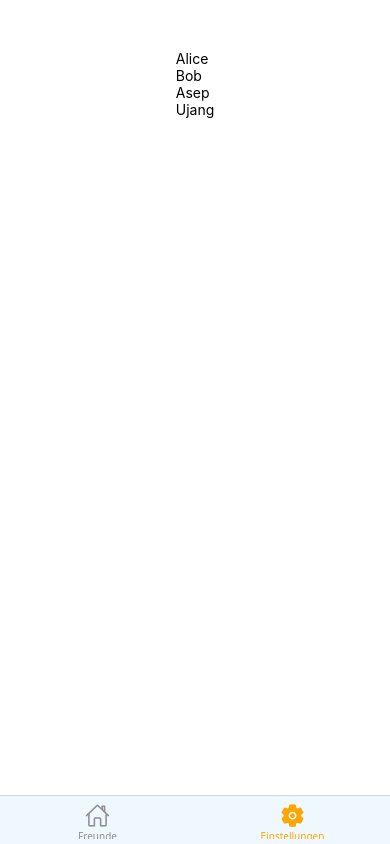
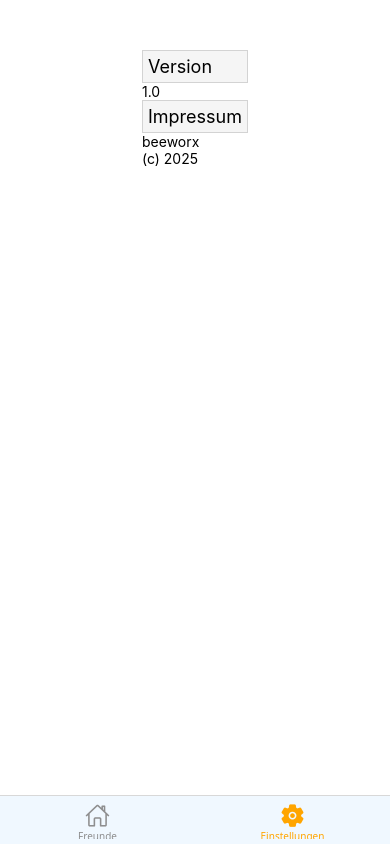
Before and after one commit to Faris-Ihsan/FriendsList, a React Native app: screen /Settings in a window 390 px wide. Built offline with nearby package versions, Linux system fonts and the light colour scheme.

Commit message:
120. Überschriften der Abschnitte einer SectionList anzeigen

```diff
--- a/screens/SettingsScreen.jsx
+++ b/screens/SettingsScreen.jsx
@@ -6,11 +6,12 @@ export default function SettingsScreen() {
         <SectionList
             sections={[
                 // Abschnitt1 (Section1)
-                {title: 'Abscnitt1', data: [{name: 'Alice'},{name: 'Bob'}]},
+                { title: 'Version', data: [{name: '1.0'}] },
                 // Abschnitt1 (Section2)
-                {title: 'Abscnitt2', data: [{name: 'Asep'},{name: 'Ujang'}]},
+                { title: 'Impressum', data: [{name: 'beeworx'},{name: '(c) 2025'}] },
             ]}
-            renderItem={({item}) => <Text>{item.name}</Text>}
+            renderItem={({ item }) => <Text>{item.name}</Text>}
+            renderSectionHeader={({ section }) => <Text style={styles.section}>{section.title}</Text>}
         />
         </View>
     );
@@ -24,4 +25,11 @@ const styles = StyleSheet.create({
         justifyContent: 'center',
         paddingTop: 50,
     },
+    section:{
+        backgroundColor: 'whitesmoke',
+        borderWidth: StyleSheet.hairlineWidth,
+        borderColor: 'lightgrey',
+        fontSize: 18,
+        padding: 5,
+    },
 });
```
